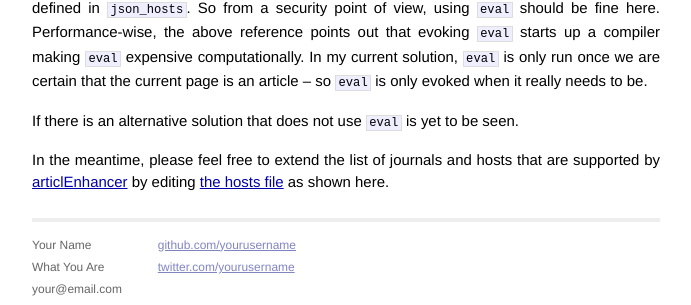
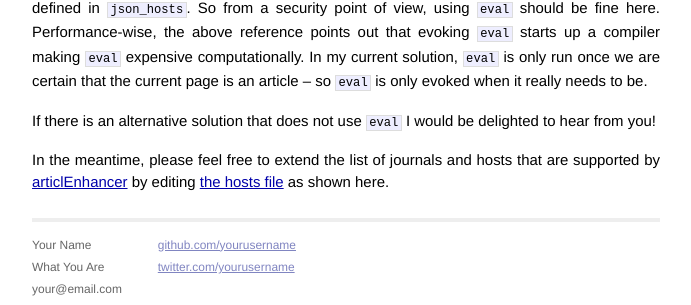
Before and after one commit to waltherg/backup.waltherg.github.io, a Jekyll site: the page built from blog/_posts/2013-07-26-javascript-fetch-element-depending-on-url.md, in a window 1280 px wide. Shown: the part 2023-2328 px from the top of the page, without its empty margins (294-985 px from the left). Built offline with Jekyll 4.4.1, drawn with Linux system fonts in a browser that asks for light colours.

Commit message:
ask for feedback

```diff
--- a/blog/_posts/2013-07-26-javascript-fetch-element-depending-on-url.md
+++ b/blog/_posts/2013-07-26-javascript-fetch-element-depending-on-url.md
@@ -116,7 +116,8 @@ up a compiler making `eval` expensive computationally.
 In my current solution, `eval` is only run once we are certain that the
 current page is an article -- so `eval` is only evoked when it really needs to be.
 
-If there is an alternative solution that does not use `eval` is yet to be seen.
+If there is an alternative solution that does not use `eval`
+I would be delighted to hear from you!
 
 In the meantime, please feel free to extend the list of journals and hosts
 that are supported by [articlEnhancer](http://waltherg.github.io/articlEnhancer/)
```
